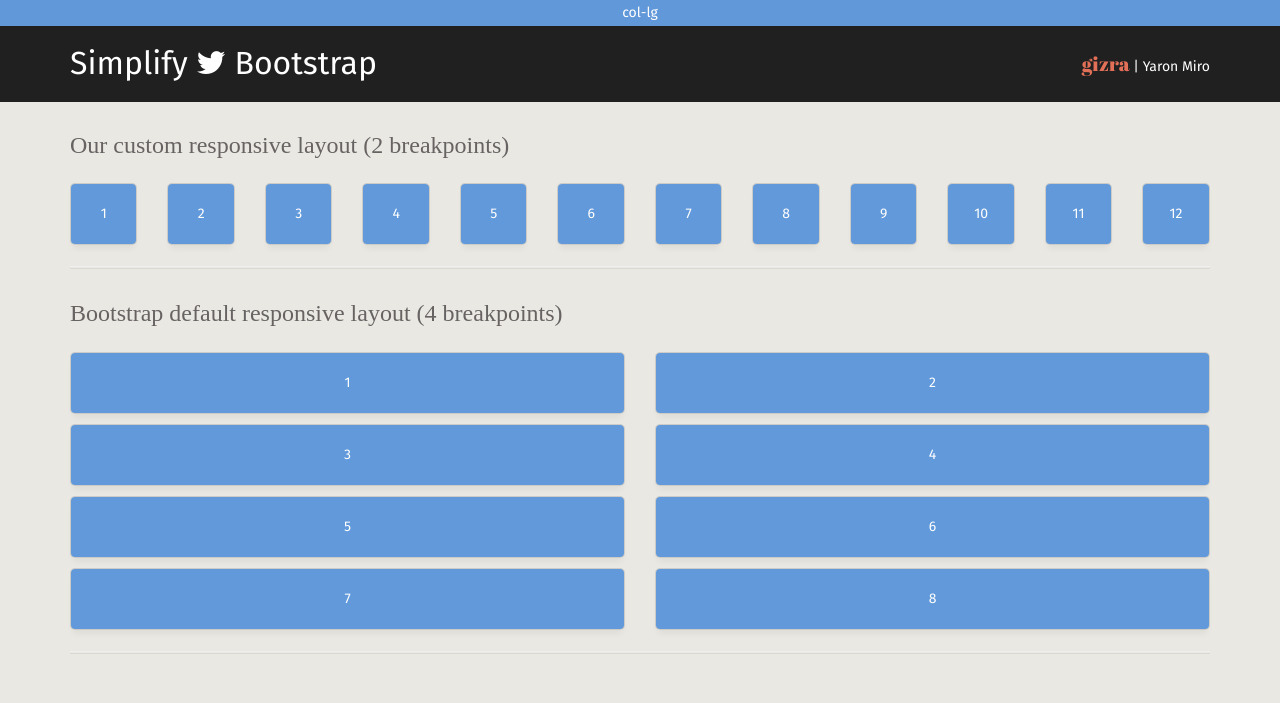
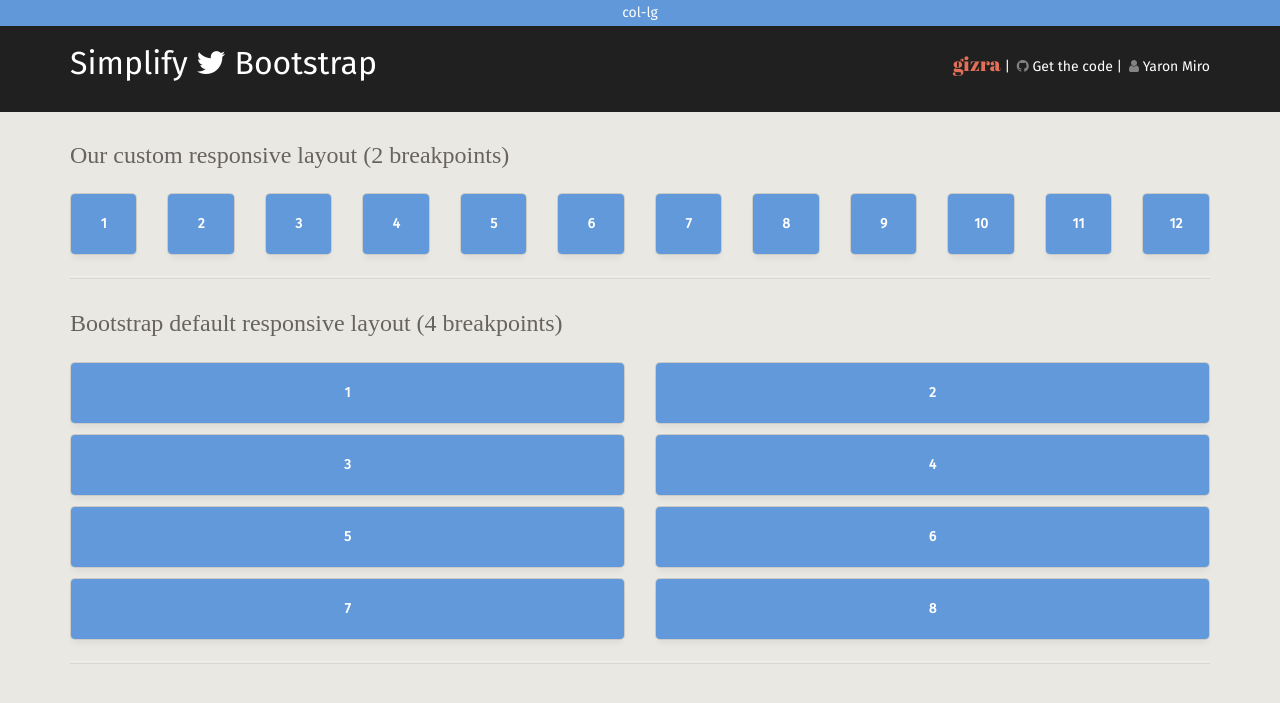
Before and after one commit to Gizra/bootstrap-responsive, a Jekyll site: the page built from src/index.html, in a window 1280 px wide. Shown: the top 703 px of the page. Built offline with Jekyll 4.4.1, drawn with Linux system fonts in a browser that asks for light colours; nearby versions of some CDN libraries; some web fonts are replaced; Markdown is read by kramdown in place of the engine named in the settings.

Commit message:
more style

```diff
--- a/src/_includes/examples/bootstrap-default-layout.html
+++ b/src/_includes/examples/bootstrap-default-layout.html
@@ -4,28 +4,28 @@
 <div class="col-xs-12">
   <div class="wrapper text-center">
     <div class="row">
-      <div class="box col-xs-4 col-sm-6">
+      <div class="box col-xs-3 col-sm-6">
         <div>1</div>
       </div>
-      <div class="box col-xs-4 col-sm-6">
+      <div class="box col-xs-3 col-sm-6">
         <div>2</div>
       </div>
-      <div class="box col-xs-4 col-sm-6">
+      <div class="box col-xs-3 col-sm-6">
         <div>3</div>
       </div>
-      <div class="box col-xs-4 col-sm-6">
+      <div class="box col-xs-3 col-sm-6">
         <div>4</div>
       </div>
-      <div class="box col-xs-4 col-sm-6">
+      <div class="box col-xs-3 col-sm-6">
         <div>5</div>
       </div>
-      <div class="box col-xs-4 col-sm-6">
+      <div class="box col-xs-3 col-sm-6">
         <div>6</div>
       </div>
-      <div class="box col-xs-4 col-sm-6">
+      <div class="box col-xs-3 col-sm-6">
         <div>7</div>
       </div>
-      <div class="box col-xs-4 col-sm-6">
+      <div class="box col-xs-3 col-sm-6">
         <div>8</div>
       </div>
     </div>
--- a/src/_layouts/default.html
+++ b/src/_layouts/default.html
@@ -10,10 +10,21 @@
           Simplify <i class="fa fa-twitter"></i> Bootstrap
         </h1>
         <div class="col-sm-4">
-          <div class="info">
-            <a href="http://www.gizra.com"><span class="gizra-logo">gizra</span></a> |
-            <a href="https://github.com/YaronMiro">Yaron Miro</a>
-          </div>
+          <ul class="links">
+            <li>
+              <a class="gizra-logo" href="http://www.gizra.com/" target="_blank">gizra</a>
+            </li>
+            <li>
+              <a href="https://github.com/YaronMiro/AngularJs-UI-Router---Example" target="_blank">
+                <span class="fa fa-github" aria-hidden="true"></span> Get the code
+              </a>
+            </li>
+            <li>
+              <a href="https://github.com/YaronMiro" target="_blank">
+                <span class="fa fa-user" aria-hidden="true"></span> Yaron Miro
+              </a>
+            </li>
+          </ul>
         </div>
       </div>
     </div>
```
Also changed, not shown: src/assets/scss/style.scss (+36 -3 lines), src/assets/stylesheets/style.css.
